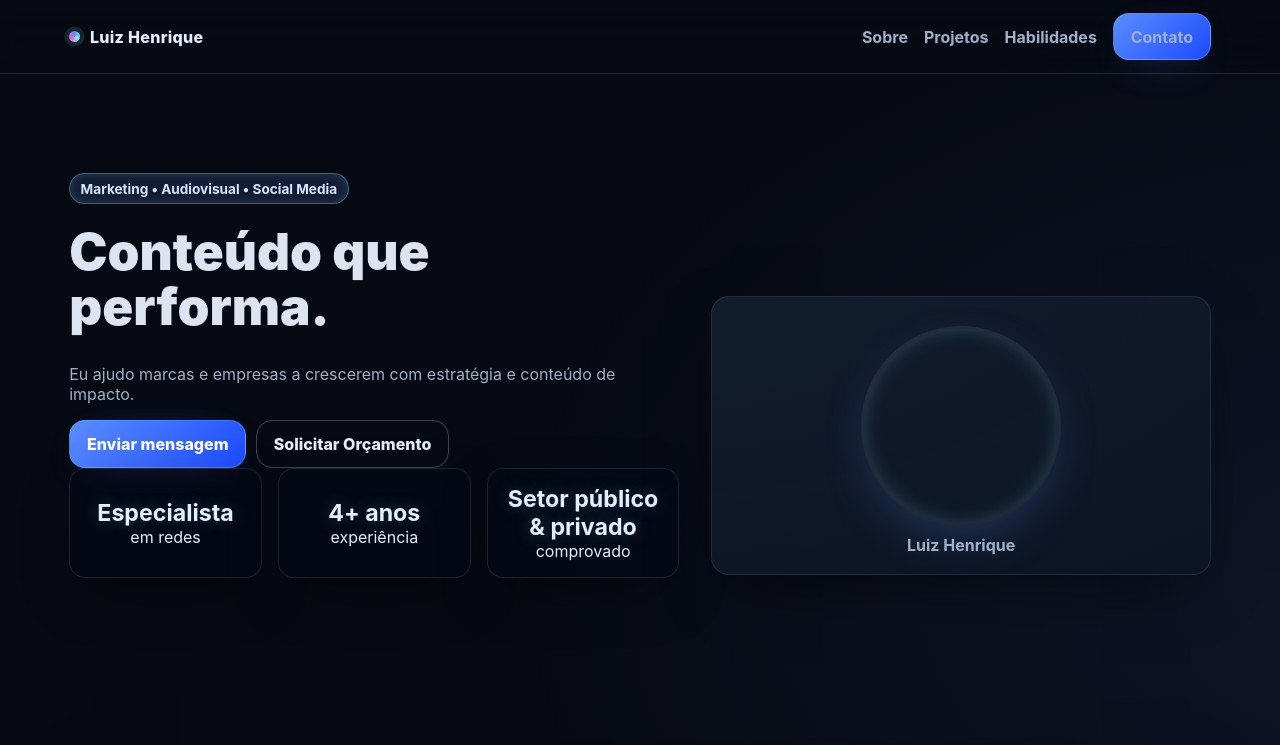
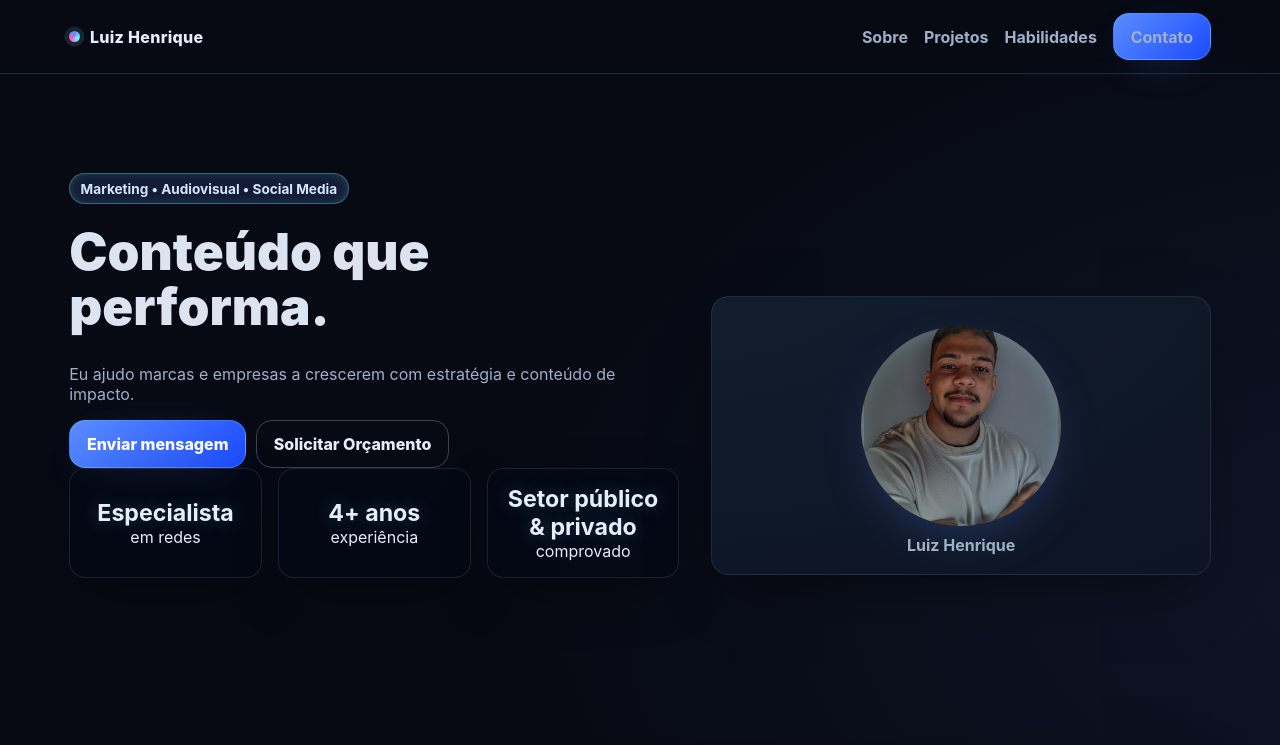
Before and after one commit to Fernando-gitdev/portf-lio-luiz-henrique, a plain HTML site: page index.html in a window 1280 px wide. Shown: the top 745 px of the page. Drawn offline with Linux system fonts and the light colour scheme.

```diff
--- a/styles.css
+++ b/styles.css
@@ -46,7 +46,7 @@ nav{display:flex;align-items:center;justify-content:space-between;padding:.8rem
 
 /* center avatar inside tilt-card without affecting other cards */
 .card[data-tilt]{display:flex;flex-direction:column;align-items:center}
-.avatar{width:200px;height:200px;border-radius:50%;border:3px solid rgba(255,255,255,.08);box-shadow:0 18px 60px -25px rgba(91,140,255,.45), inset 0 0 30px -18px rgba(122,241,255,.9);background:url('/img/IMG_6917.JPG') center/cover;margin:.6rem 0 0;transition:transform .35s ease, filter .35s ease}
+.avatar{width:200px;height:200px;border-radius:50%;border:3px solid rgba(255,255,255,.08);box-shadow:0 18px 60px -25px rgba(91,140,255,.45), inset 0 0 30px -18px rgba(122,241,255,.9);background:url('IMG_6917.JPG') center/cover;margin:.6rem 0 0;transition:transform .35s ease, filter .35s ease}
 .avatar:hover{transform:translateY(-4px) rotateZ(.6deg);filter:saturate(1.08)}
 
 section{padding:2.2rem 0}
```
